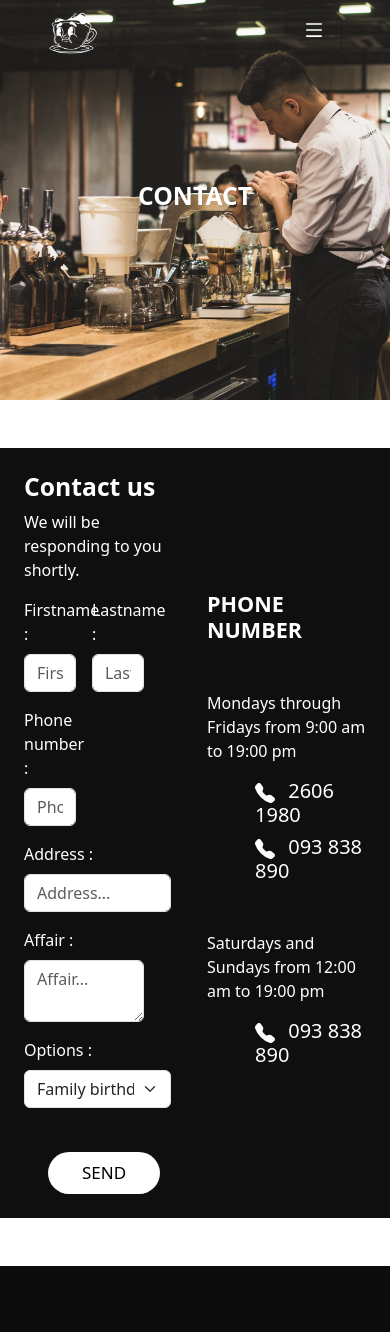
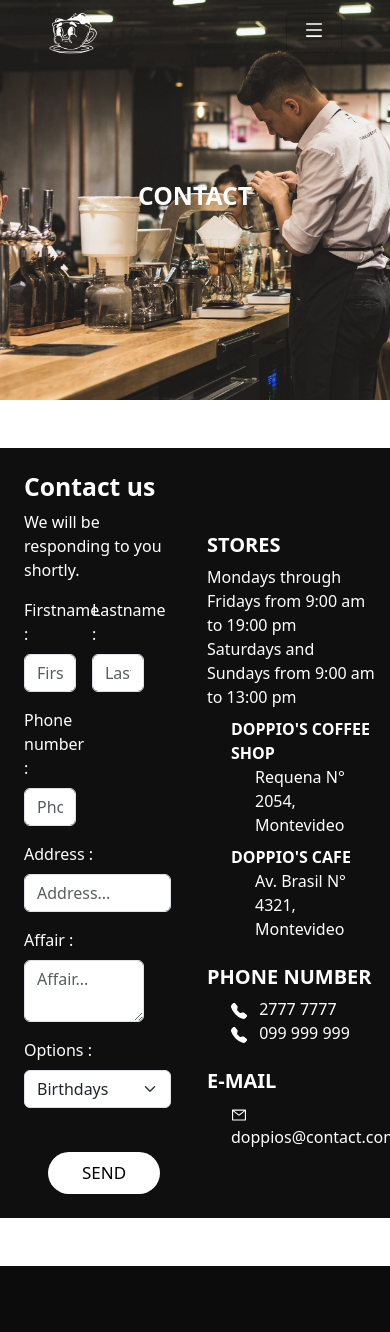
Before and after one commit to rodrigobeiro-31/E-commerce-Front, a React (Vite) app: page /contact in a window 390 px wide. Shown: the top 1332 px of the page. Built offline with nearby package versions, Linux system fonts and the light colour scheme.

Commit message:
Added phone link

```diff
--- a/src/components/pages/CartCheckout.jsx
+++ b/src/components/pages/CartCheckout.jsx
@@ -85,7 +85,7 @@
                 </ul>
                 <div className="row px-3 pt-4 pb-2">
                   <button
-                    className="btn btn-none text-center rounded-0 px-2 py-2 completeOrderBtn"
+                    className="btn btn-none text-center text-white rounded-0 px-2 py-2 completeOrderBtn"
                     onClick={handleClick}
                   >Complete order</button>
                 </div>
--- a/src/components/pages/Contact.jsx
+++ b/src/components/pages/Contact.jsx
@@ -3,8 +3,10 @@
 import "./Contact.css";
 import axios from "axios";
 import { BsFillTelephoneFill } from "react-icons/bs";
+import { AiOutlineMail } from "react-icons/ai";
 import { useSelector } from "react-redux";
 import { Link } from "react-router-dom";
+
 
 function Contact() {
   // const token = useSelector((state) => state.user.token);
@@ -156,10 +158,10 @@
                         value={formData.options}
                         onChange={handleChange}
                       >
-                      <option>Family birthday</option>
-                      <option>Coffee shop</option>
-                      <option>Weddings</option>
-                      <option>whim</option>
+                        <option>Birthdays</option>
+                        <option>Reservations</option>
+                        <option>Events</option>
+                        <option>Other</option>
                       </select>
                     </div>
                     <div className="col-5 text-center pt-1">
@@ -174,12 +176,24 @@
                 </div>
               </div>
               <div className="col-6 d-flex-column align-self-center align-content-between">
-              <h4 className="fw-bold mb-5">PHONE NUMBER</h4>
-              <p>Mondays through Fridays from 9:00 am to 19:00 pm</p>
-              <h5 className="ps-5 mt-3"><BsFillTelephoneFill className="me-2" /> 2606 1980</h5>
-              <h5 className="ps-5 mb-5"><BsFillTelephoneFill className="me-2" /> 093 838 890</h5>
-              <p>Saturdays and Sundays from 12:00 am to 19:00 pm</p>
-              <h5 className="ps-5 mt-3"><BsFillTelephoneFill className="me-2" /> 093 838 890</h5>
+                <div>
+                  <h5 className="fw-semibold mt-3 mb-2">STORES</h5>
+                  <p className="m-0">Mondays through Fridays from 9:00 am to 19:00 pm</p>
+                  <p className="m-0">Saturdays and Sundays from 9:00 am to 13:00 pm</p>
+                  <p className="fw-semibold ps-4 m-0 mt-2">DOPPIO'S COFFEE SHOP</p>
+                  <p className="ps-5 m-0 mb-2">Requena N° 2054, Montevideo</p>
+                  <p className="fw-semibold ps-4 m-0">DOPPIO'S CAFE</p>
+                  <p className="ps-5 m-0 mb-2">Av. Brasil N° 4321, Montevideo</p>
+                </div>
+                <div>
+                  <h5 className="fw-semibold mt-4 mb-2">PHONE NUMBER</h5>
+                  <a href="Tel: 27777777" className="text-decoration-none text-white ps-4 m-0"><BsFillTelephoneFill className="me-2" /> 2777 7777</a>
+                  <a href="Tel: 099999999" className="text-decoration-none text-white ps-4 m-0"><BsFillTelephoneFill className="me-2" /> 099 999 999</a>
+                </div>
+                <div>
+                  <h5 className="fw-semibold mt-4 mb-2">E-MAIL</h5>
+                  <p className="ps-4 m-0"><AiOutlineMail className="me-2" /> doppios@contact.com</p>
+                </div>
               </div>
             </div>
           </div>
```
Lines whose indentation alone changed are shown as unchanged.
